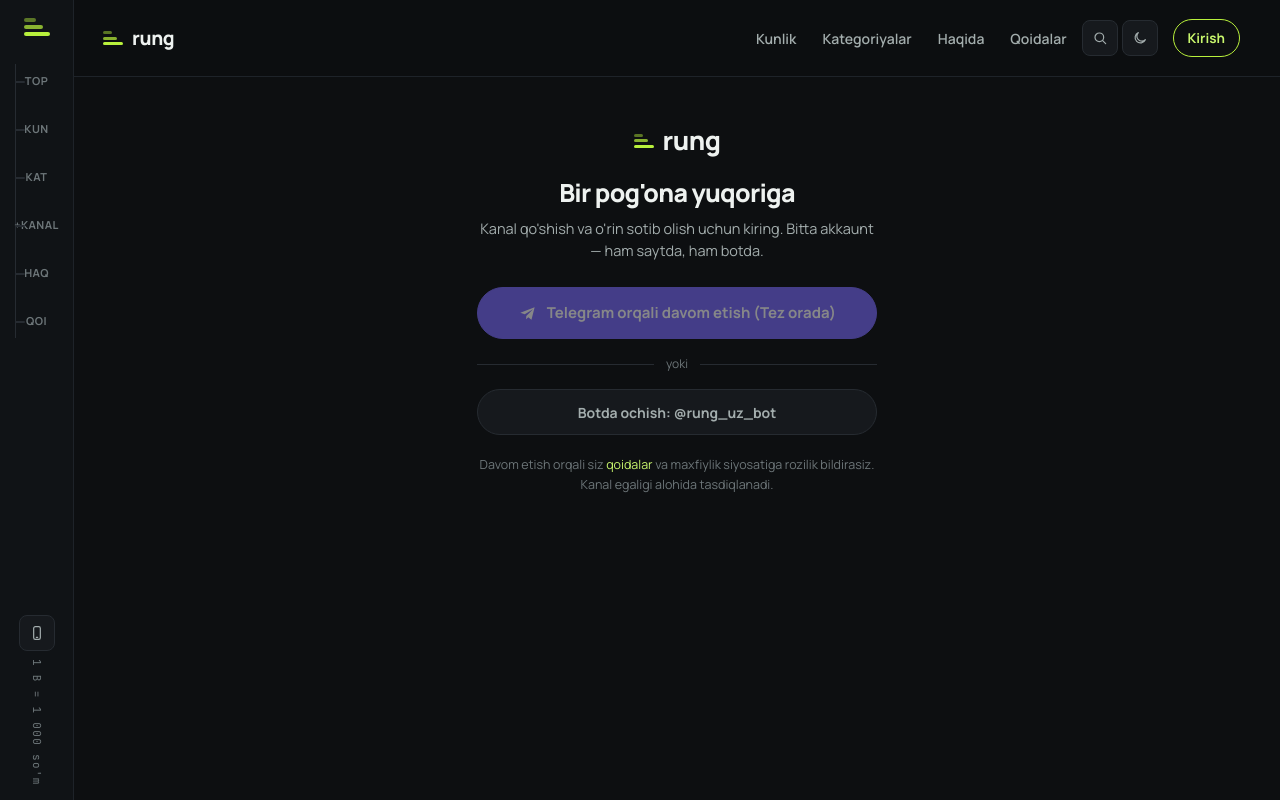
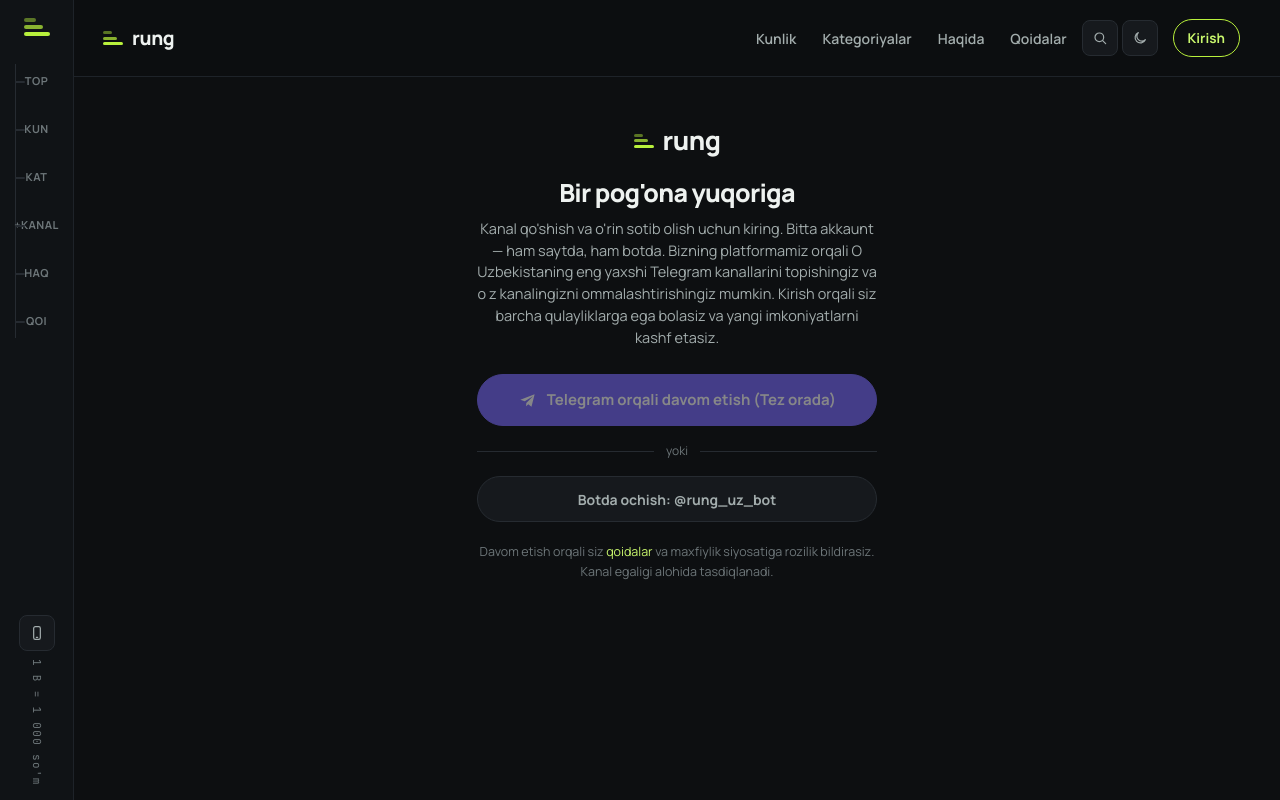
Before and after one commit to goldendevuz/rung, a React (Vite) app in the folder frontend/: page /login in a window 1280 px wide. Built offline with nearby package versions, Linux system fonts and the light colour scheme; no server answers.

Commit message:
fix: add text for audit

```diff
--- a/frontend/src/App.tsx
+++ b/frontend/src/App.tsx
@@ -29,7 +29,7 @@
   <section id="page-404">
     <div className="wrap">
       <br/>
-      <h1>Sahifa topilmadi (404)</h1>
+      <h1>Sahifa topilmadi (404)</h1><p>Siz qidirayotgan sahifa topilmadi. Ehtimol, manzil xato kiritilgandir yoki bu sahifa olib tashlangan bolishi mumkin. Asosiy sahifaga qaytib, boshqa bolimlarni korib chiqing yoki qidiruvdan foydalaning.</p>
     </div>
   </section>
 );
--- a/frontend/src/pages/Listing.tsx
+++ b/frontend/src/pages/Listing.tsx
@@ -36,7 +36,7 @@
         <div className="wrap">
           <br />
           <h1>Kanal topilmadi</h1>
-          <p>Bunday kanal mavjud emas.</p>
+          <p>Bunday kanal mavjud emas. Ehtimol, manzil xato kiritilgandir yoki kanal egasi tomonidan ochirilgan bolishi mumkin. Iltimos, URL manzilini qayta tekshirib koring yoki boshqa kanallarni izlab koring.</p>
         </div>
       </section>
     );
--- a/frontend/src/pages/Login.tsx
+++ b/frontend/src/pages/Login.tsx
@@ -24,7 +24,7 @@
           </div>
           <h1>Bir pog'ona yuqoriga</h1>
           <p className="sub">
-            Kanal qo'shish va o'rin sotib olish uchun kiring. Bitta akkaunt — ham saytda, ham botda.
+            Kanal qo'shish va o'rin sotib olish uchun kiring. Bitta akkaunt — ham saytda, ham botda. Bizning platformamiz orqali O Uzbekistaning eng yaxshi Telegram kanallarini topishingiz va o z kanalingizni ommalashtirishingiz mumkin. Kirish orqali siz barcha qulayliklarga ega bolasiz va yangi imkoniyatlarni kashf etasiz.
           </p>
           <button className="authbtn tg" disabled style={{ opacity: 0.5, cursor: 'not-allowed' }}>
             <svg viewBox="0 0 24 24" fill="currentColor">
```
